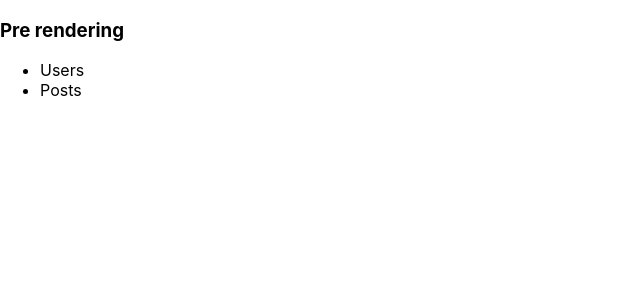
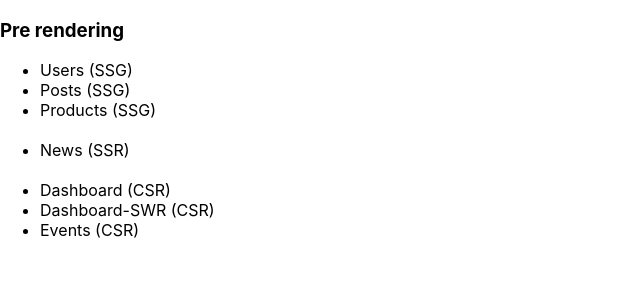
Before and after one commit to uyeong-jay/toy-projects, a Next.js app in the folder next-tutorial/: page /pre-rendering in a window 1280 px wide. Shown: the top 300 px of the page, without its empty margins (0-640 px from the left). Built offline with nearby package versions, Linux system fonts and the light colour scheme.

Commit message:
feat: added link for SSG, SSR, CSR

```diff
--- a/next-tutorial/pages/pre-rendering/index.js
+++ b/next-tutorial/pages/pre-rendering/index.js
@@ -7,10 +7,29 @@ const PreRendering = () => {
       <h3>Pre rendering</h3>
       <ul>
         <li>
-          <Link href="/pre-rendering/users">Users</Link>
+          <Link href="/pre-rendering/SSG/users">Users (SSG)</Link>
         </li>
         <li>
-          <Link href="/pre-rendering/posts">Posts</Link>
+          <Link href="/pre-rendering/SSG/posts">Posts (SSG)</Link>
+        </li>
+        <li>
+          <Link href="/pre-rendering/SSG/products">Products (SSG)</Link>
+        </li>
+        <br />
+        <li>
+          <Link href="/pre-rendering/SSR/news">News (SSR)</Link>
+        </li>
+        <br />
+        <li>
+          <Link href="/pre-rendering/CSR/dashboard">Dashboard (CSR)</Link>
+        </li>
+        <li>
+          <Link href="/pre-rendering/CSR/dashboard-swr">
+            Dashboard-SWR (CSR)
+          </Link>
+        </li>
+        <li>
+          <Link href="/pre-rendering/CSR/events">Events (CSR)</Link>
         </li>
       </ul>
     </>
```
